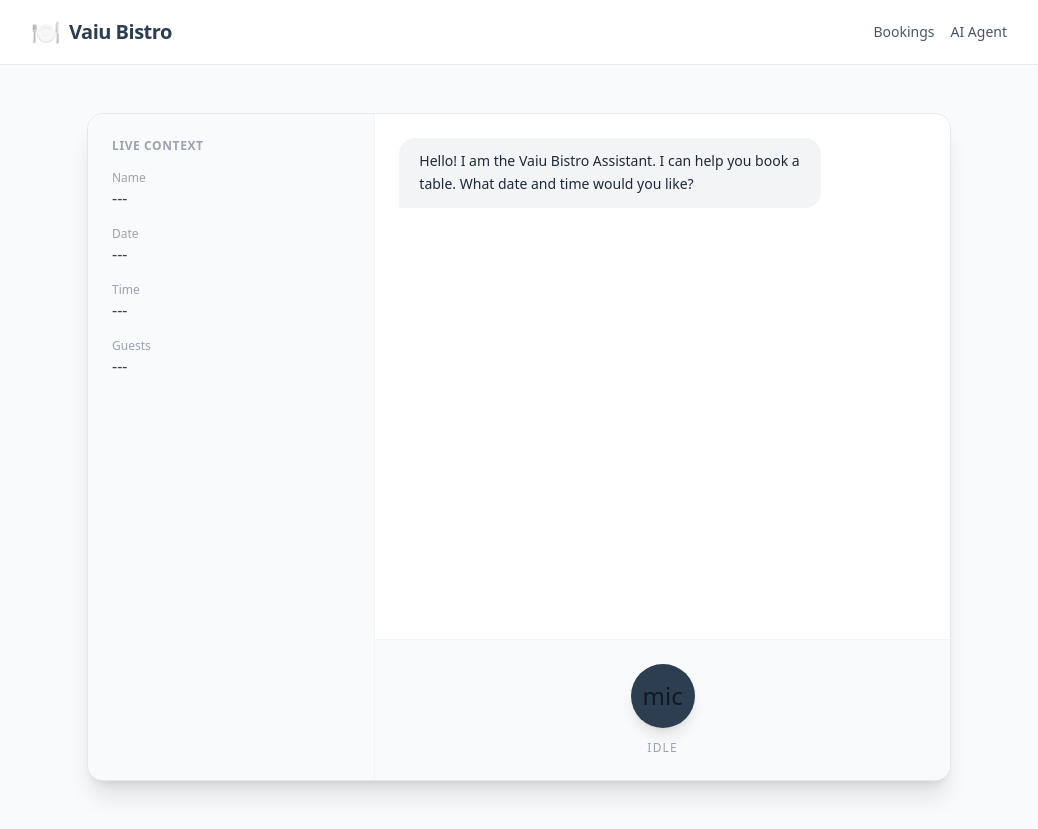
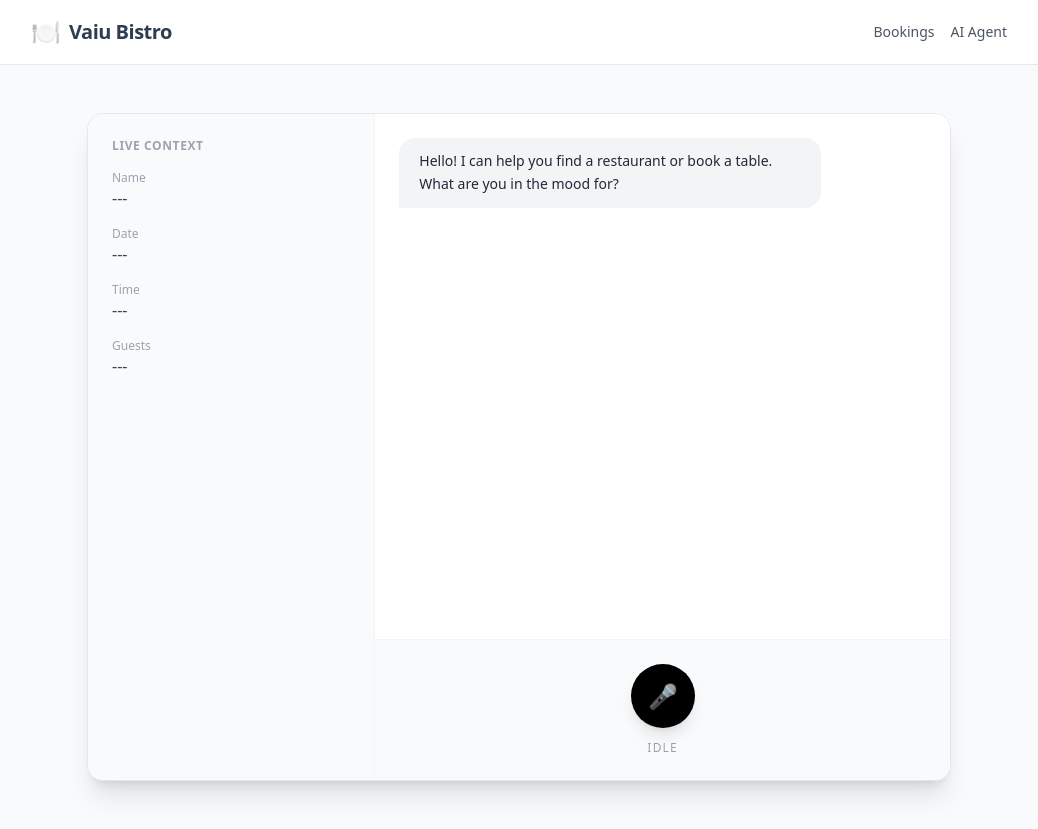
Before and after one commit to Aarsh-Mishra/table_booker, a React (Vite) app in the folder client/: page /chat in a window 1280 px wide. Shown: the whole page, without its empty margins (121-1159 px from the left). Built offline with nearby package versions, Linux system fonts and the light colour scheme; no server answers.

Commit message:
Update chat UI

```diff
--- a/client/src/pages/Chat.jsx
+++ b/client/src/pages/Chat.jsx
@@ -1,26 +1,38 @@
 import { useState, useEffect, useRef } from 'react';
-import { useNavigate } from 'react-router-dom';
+import { useNavigate, useLocation } from 'react-router-dom';
 import api from '../api';
 
 const Chat = () => {
   const navigate = useNavigate();
-  const [messages, setMessages] = useState([
-    { sender: 'bot', text: "Hello! I am the Vaiu Bistro Assistant. I can help you book a table. What date and time would you like?" }
-  ]);
+  const location = useLocation();
+
+  // Retrieve passed context (if user came from Home page)
+  const { restaurantId, restaurantName } = location.state || {};
+
+  const [messages, setMessages] = useState([]);
   const [isListening, setIsListening] = useState(false);
   const [status, setStatus] = useState('idle');
   const [bookingDetails, setBookingDetails] = useState({});
   const [userLocation, setUserLocation] = useState(null);
   const chatEndRef = useRef(null);
 
+  // Initialize Chat
   useEffect(() => {
+    // Set initial greeting based on context
+    const greeting = restaurantName
+      ? `Welcome to ${restaurantName}! I can help you book a table here. What time works for you?`
+      : "Hello! I can help you find a restaurant or book a table. What are you in the mood for?";
+
+    setMessages([{ sender: 'bot', text: greeting }]);
+
+    // Get User Location
     if ("geolocation" in navigator) {
       navigator.geolocation.getCurrentPosition(
         (position) => setUserLocation({ lat: position.coords.latitude, lon: position.coords.longitude }),
         (err) => console.log("Location denied")
       );
     }
-  }, []);
+  }, [restaurantName]); // Re-run if restaurantName changes
 
   useEffect(() => {
     chatEndRef.current?.scrollIntoView({ behavior: 'smooth' });
@@ -54,7 +66,16 @@ const Chat = () => {
     setStatus('processing');
 
     try {
-      const response = await api.post('/chat', { message: userText, history: newMessages, userLocation });
+      // --- UPDATED API CALL ---
+      // We pass the contextRestaurantId so the backend AI knows the specific venue
+      const response = await api.post('/chat', {
+        message: userText,
+        history: newMessages,
+        userLocation,
+        contextRestaurantId: restaurantId || null
+      });
+      // ------------------------
+
       const aiData = response.data;
 
       setBookingDetails(aiData.bookingDetails || {});
@@ -66,12 +87,14 @@ const Chat = () => {
       }
     } catch (error) {
       setStatus('error');
+      setMessages(prev => [...prev, { sender: 'bot', text: "Sorry, I'm having trouble connecting to the server." }]);
     }
   };
 
   const handleAutoSave = async (details) => {
     try {
       await api.post('/bookings', {
+        restaurantId: restaurantId, // Ensure the booking is linked to the restaurant
         customerName: details.name || "Guest",
         numberOfGuests: details.guests || 2,
         bookingDate: details.date || new Date(),
@@ -87,12 +110,21 @@ const Chat = () => {
       setTimeout(() => navigate('/'), 4000);
     } catch (err) {
       console.error(err);
+      setMessages(prev => [...prev, { sender: 'bot', text: "There was an error saving your booking. Please try again." }]);
     }
   };
 
   return (
     <div className="max-w-4xl mx-auto p-4 h-[calc(100vh-100px)] flex flex-col">
-      <div className="bg-white rounded-2xl shadow-xl overflow-hidden flex flex-1 border border-gray-200">
+      {/* Optional Header to show context */}
+      {restaurantName && (
+        <div className="bg-blue-50 text-blue-800 px-4 py-2 rounded-t-xl text-center text-sm font-semibold border-b border-blue-100">
+          Booking at: {restaurantName}
+        </div>
+      )}
+
+      <div className={`bg-white shadow-xl overflow-hidden flex flex-1 border border-gray-200 ${restaurantName ? 'rounded-b-2xl' : 'rounded-2xl'}`}>
+        {/* Sidebar (unchanged) */}
         <div className="w-1/3 bg-gray-50 border-r border-gray-100 p-6 hidden md:block">
           <h4 className="text-xs font-bold text-gray-400 uppercase tracking-wider mb-4">Live Context</h4>
           <div className="space-y-4">
@@ -104,12 +136,14 @@ const Chat = () => {
             ))}
           </div>
         </div>
+
+        {/* Chat Area */}
         <div className="flex-1 flex flex-col bg-white">
           <div className="flex-1 overflow-y-auto p-6 space-y-4">
             {messages.map((msg, idx) => (
               <div key={idx} className={`flex ${msg.sender === 'user' ? 'justify-end' : 'justify-start'}`}>
                 <div className={`max-w-[80%] px-5 py-3 rounded-2xl text-sm leading-relaxed ${
-                  msg.sender === 'user' ? 'bg-accent text-white rounded-br-none' : 'bg-gray-100 text-gray-800 rounded-bl-none'
+                  msg.sender === 'user' ? 'bg-black text-white rounded-br-none' : 'bg-gray-100 text-gray-800 rounded-bl-none'
                 }`}>
                   {msg.text}
                 </div>
@@ -117,15 +151,16 @@ const Chat = () => {
             ))}
             <div ref={chatEndRef} />
           </div>
+
           <div className="p-6 border-t border-gray-100 flex flex-col items-center bg-gray-50">
             <button
               onClick={startListening}
               disabled={status === 'processing' || status === 'speaking'}
               className={`w-16 h-16 rounded-full flex items-center justify-center transition-all shadow-lg ${
-                isListening ? 'bg-red-500 animate-pulse ring-4 ring-red-200' : 'bg-primary hover:bg-gray-700'
+                isListening ? 'bg-red-500 animate-pulse ring-4 ring-red-200' : 'bg-black hover:bg-gray-800 text-white'
               }`}
             >
-              <span className="text-2xl">{isListening ? '🛑' : 'mic'}</span>
+              <span className="text-2xl">{isListening ? '🛑' : '🎤'}</span>
             </button>
             <p className="mt-3 text-xs font-medium text-gray-400 uppercase tracking-widest">{status}</p>
           </div>
```
